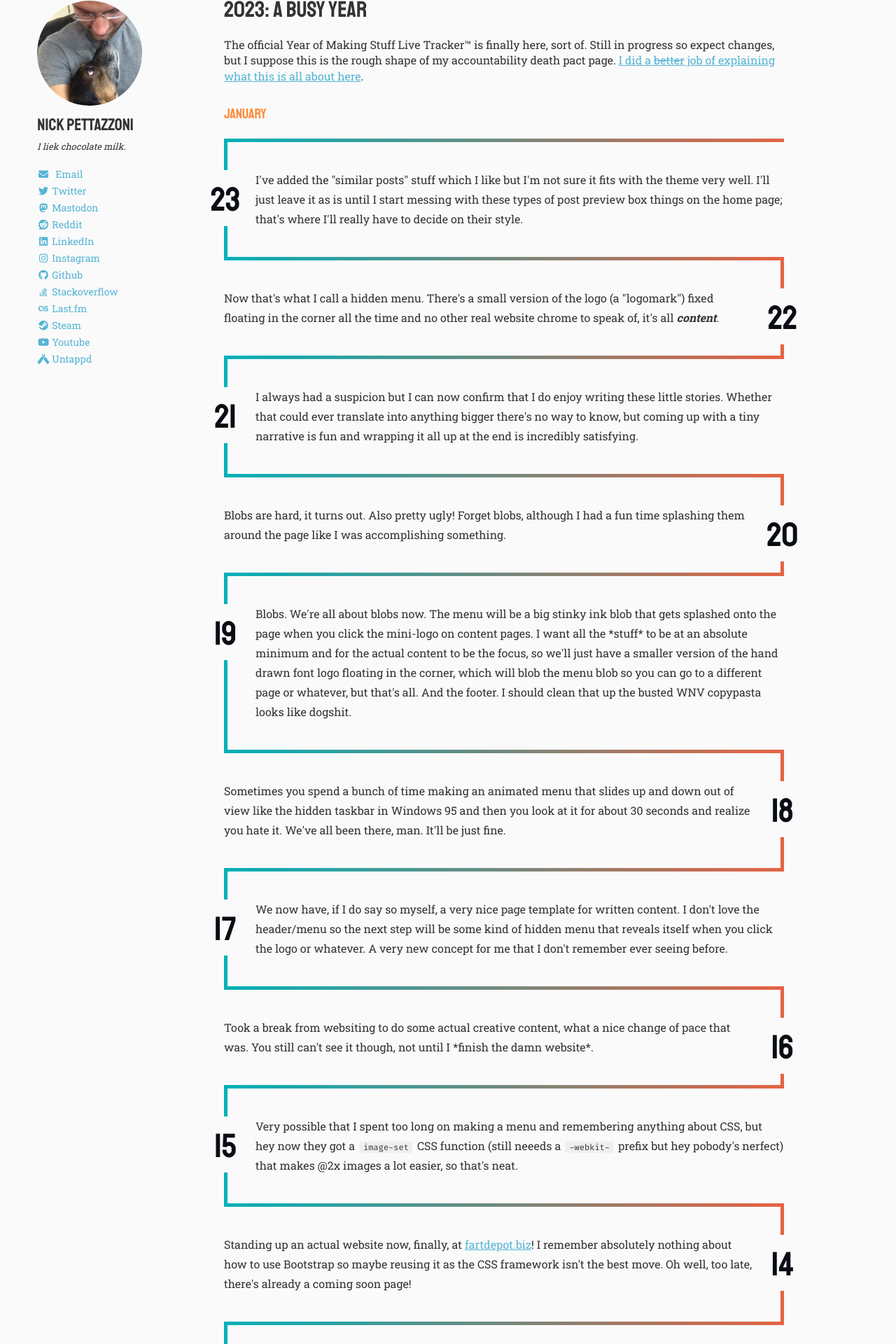
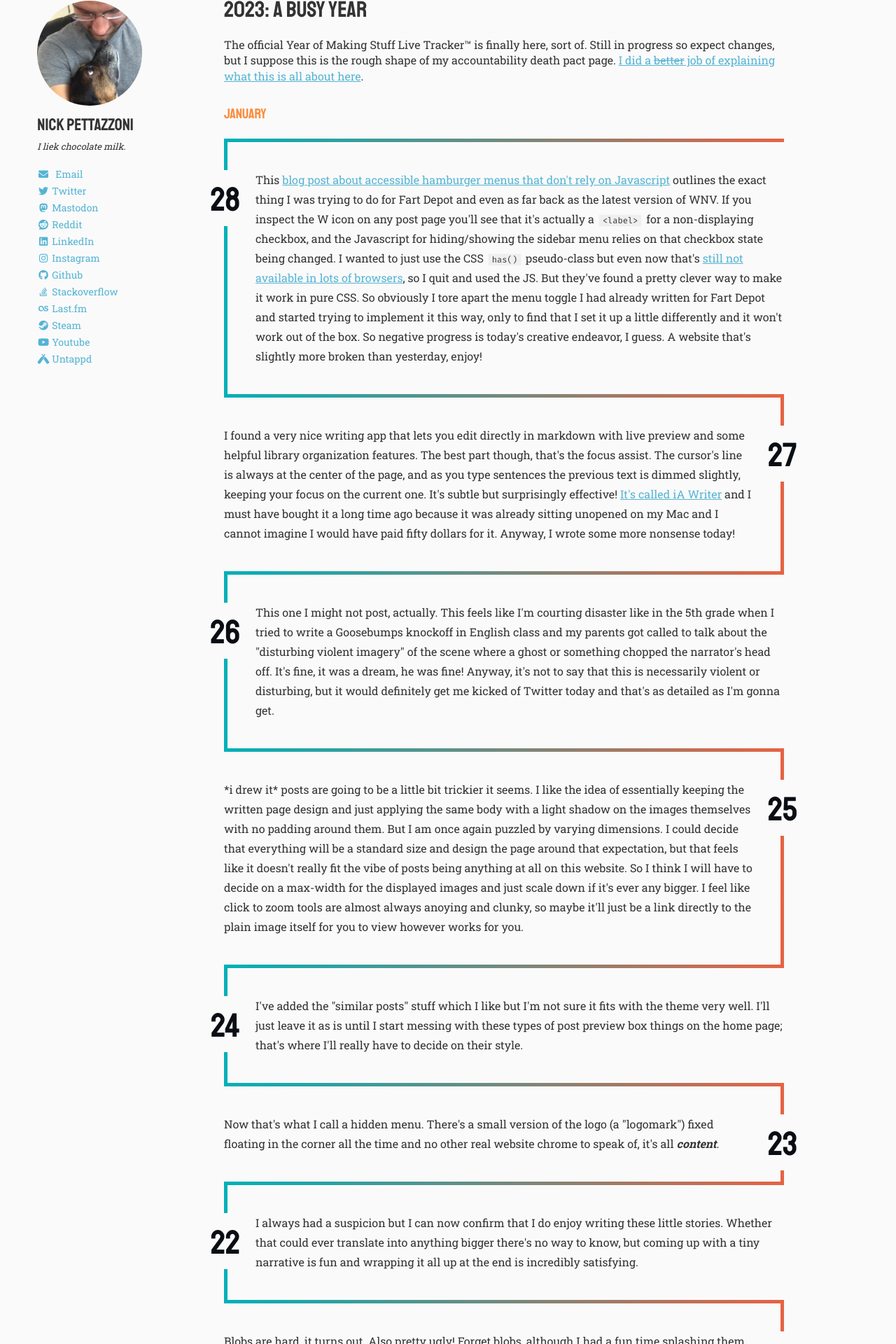
Before and after one commit to pettazz/pettazz.com, a Jekyll site: the page built from 2023/index.md, in a window 1280 px wide. Shown: the part 456-2376 px from the top of the page at 70% size. Built offline with Jekyll 4.4.1, drawn with Linux system fonts in a browser that asks for light colours; nearby versions of some CDN libraries.

Commit message:
forgot to commit a couple days again i should make this a little more streamlined so i do better huh

```diff
--- a/2023/index.md
+++ b/2023/index.md
@@ -12,6 +12,15 @@ The official Year of Making Stuff Live Tracker™ is finally here, sort of. Stil
 <div class="timeline">
 
   <h1><small>January</small></h1>
+
+
+  <p>This <a href="https://www.pausly.app/blog/accessible-hamburger-buttons-without-javascript" target="_blank">blog post about accessible hamburger menus that don't rely on Javascript</a> outlines the exact thing I was trying to do for Fart Depot and even as far back as the latest version of WNV. If you inspect the W icon on any post page you'll see that it's actually a <code>&lt;label&gt;</code> for a non-displaying checkbox, and the Javascript for hiding/showing the sidebar menu relies on that checkbox state being changed. I wanted to just use the CSS <code>has()</code> pseudo-class but even now that's <a href="https://caniuse.com/#feat=css-has" target="_blank">still not available in lots of browsers</a>, so I quit and used the JS. But they've found a pretty clever way to make it work in pure CSS. So obviously I tore apart the menu toggle I had already written for Fart Depot and started trying to implement it this way, only to find that I set it up a little differently and it won't work out of the box. So negative progress is today's creative endeavor, I guess. A website that's slightly more broken than yesterday, enjoy!</p>
+
+  <p>I found a very nice writing app that lets you edit directly in markdown with live preview and some helpful library organization features. The best part though, that's the focus assist. The cursor's line is always at the center of the page, and as you type sentences the previous text is dimmed slightly, keeping your focus on the current one. It's subtle but surprisingly effective! <a href="https://ia.net/writer" target="_blank">It's called iA Writer</a> and I must have bought it a long time ago because it was already sitting unopened on my Mac and I cannot imagine I would have paid fifty dollars for it. Anyway, I wrote some more nonsense today!</p>
+
+  <p>This one I might not post, actually. This feels like I'm courting disaster like in the 5th grade when I tried to write a Goosebumps knockoff in English class and my parents got called to talk about the "disturbing violent imagery" of the scene where a ghost or something chopped the narrator's head off. It's fine, it was a dream, he was fine! Anyway, it's not to say that this is necessarily violent or disturbing, but it would definitely get me kicked of Twitter today and that's as detailed as I'm gonna get.</p>
+
+  <p>*i drew it* posts are going to be a little bit trickier it seems. I like the idea of essentially keeping the written page design and just applying the same body with a light shadow on the images themselves with no padding around them. But I am once again puzzled by varying dimensions. I could decide that everything will be a standard size and design the page around that expectation, but that feels like it doesn't really fit the vibe of posts being anything at all on this website. So I think I will have to decide on a max-width for the displayed images and just scale down if it's ever any bigger. I feel like click to zoom tools are almost always anoying and clunky, so maybe it'll just be a link directly to the plain image itself for you to view however works for you.</p>
 
   <p>I've added the "similar posts" stuff which I like but I'm not sure it fits with the theme very well. I'll just leave it as is until I start messing with these types of post preview box things on the home page; that's where I'll really have to decide on their style.</p>
 
--- a/assets/css/timeline.scss
+++ b/assets/css/timeline.scss
@@ -11,7 +11,7 @@ div.timeline {
   min-width: 300px;
   max-width: 1400px;
   margin: auto;
-  counter-reset: dayofmonth 24;
+  counter-reset: dayofmonth 29;
 
   p {
     line-height: 1.75em;
```
